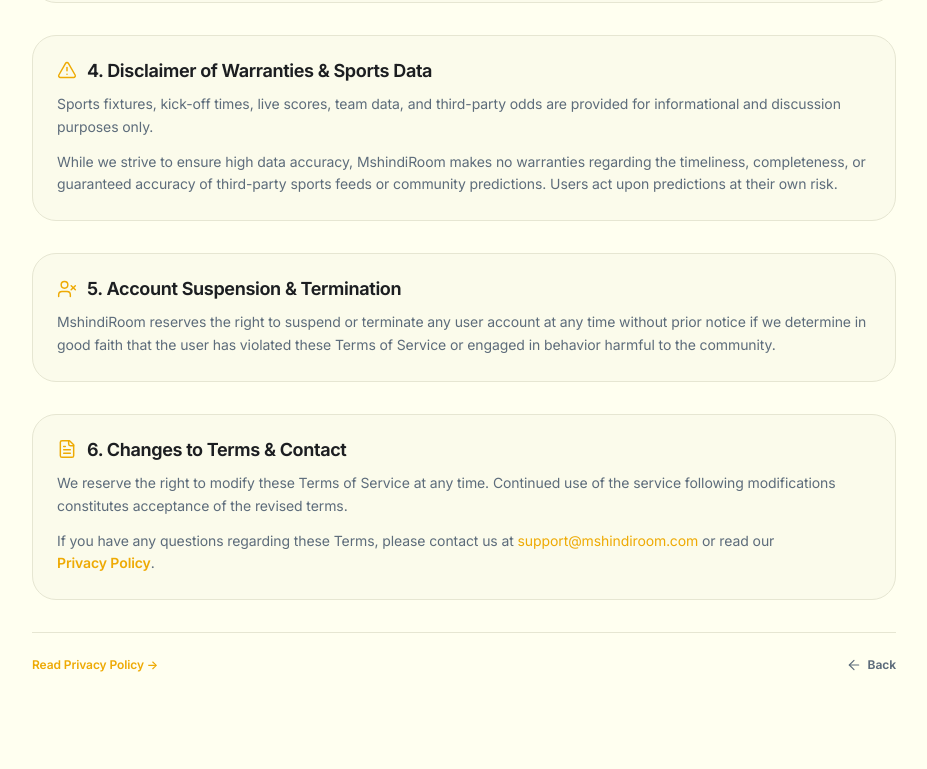
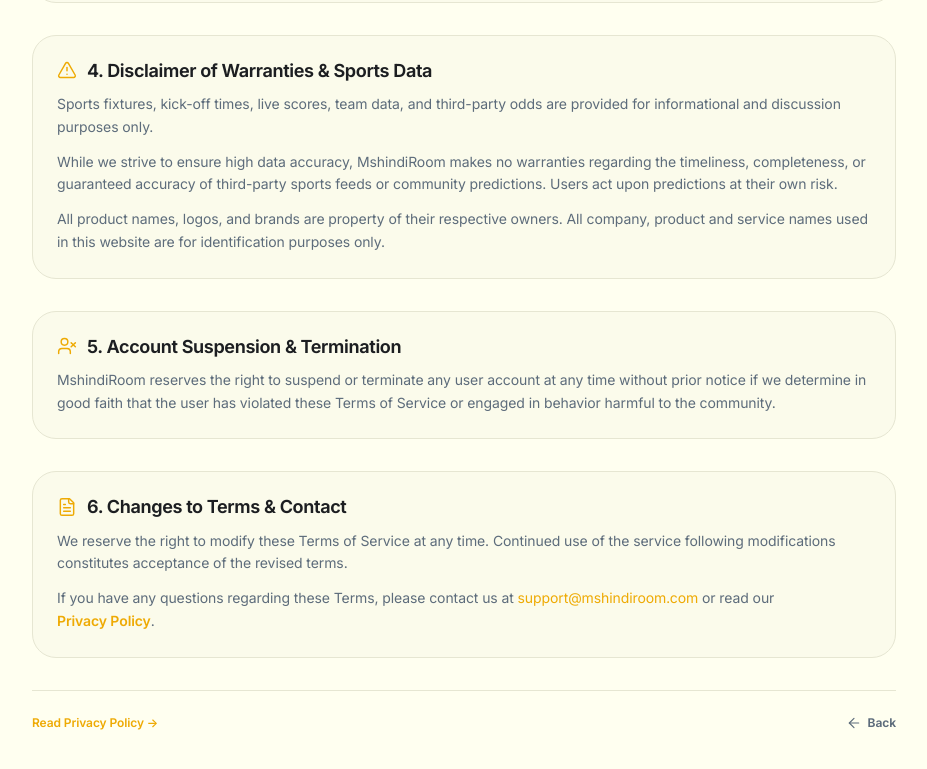
Before and after one commit to StimpyKigen/firstpush, a React (Vite) app: page /terms in a window 1280 px wide. Shown: the part 1362-2131 px from the top of the page, without its empty margins (176-1103 px from the left). Built offline with nearby package versions, Linux system fonts and the light colour scheme; no server answers; the database is empty.

Commit message:
docs(legal): add trademark and brand identification disclaimer to terms of service section 4

```diff
--- a/src/pages/TermsOfService.tsx
+++ b/src/pages/TermsOfService.tsx
@@ -109,6 +109,9 @@ export default function TermsOfService() {
             <p>
               While we strive to ensure high data accuracy, MshindiRoom makes no warranties regarding the timeliness, completeness, or guaranteed accuracy of third-party sports feeds or community predictions. Users act upon predictions at their own risk.
             </p>
+            <p>
+              All product names, logos, and brands are property of their respective owners. All company, product and service names used in this website are for identification purposes only.
+            </p>
           </section>
 
           {/* Section 5 */}
```
